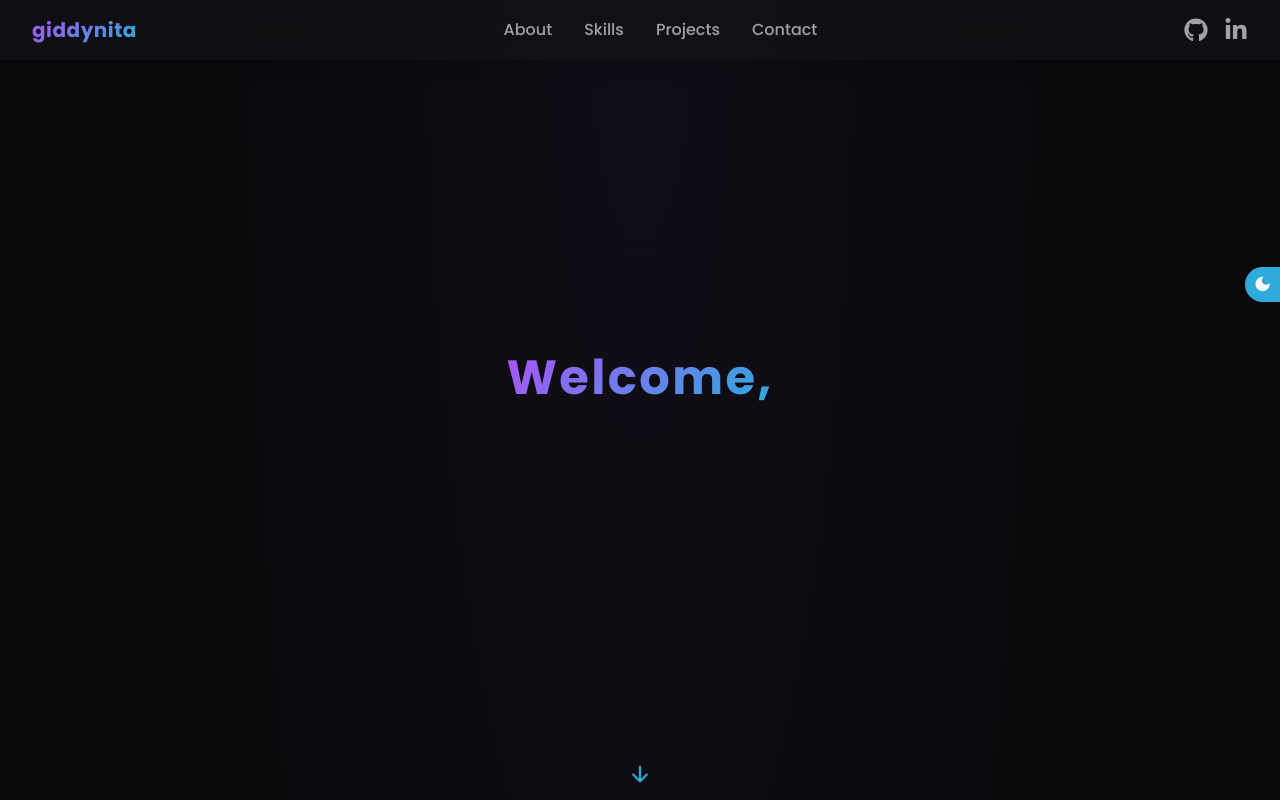
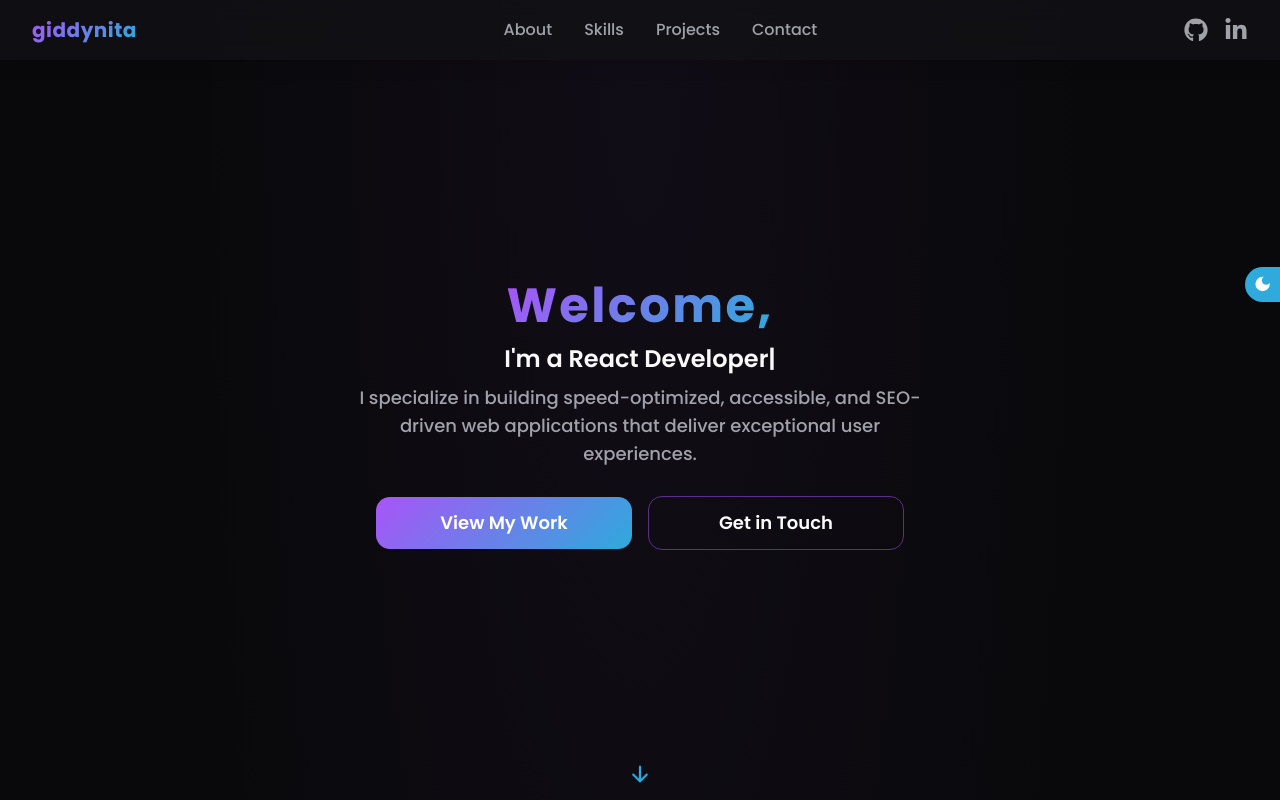
Before and after one commit to giddynita/my-portfolio, a React (Vite) app: page / in a window 1280 px wide. Shown: the top 800 px of the page. Built offline with nearby package versions, Linux system fonts and the light colour scheme; no server answers.

Commit message:
fix:make hero data local

```diff
--- a/src/components/hero/Hero.jsx
+++ b/src/components/hero/Hero.jsx
@@ -4,10 +4,10 @@ import LazyLoad from 'react-lazyload'
 import { TypeAnimation } from 'react-type-animation'
 import GradientButton from '../global/GradientButton'
 import OutlineButton from '../global/OutlineButton'
-import { useHeroContent } from '../../hooks'
+import { heroData } from '../../data'
 
 const Hero = () => {
-  const { data: hero, isLoading } = useHeroContent()
+  const { name, profession, intro } = heroData
 
   return (
     <section
@@ -17,10 +17,9 @@ const Hero = () => {
       <h2 className="text-3xl md:text-5xl font-bold tracking-wider gradient-text">
         Welcome,
       </h2>
-      {!isLoading && (
       <LazyLoad>
         <TypeAnimation
-            sequence={[hero?.name, 100, hero?.profession, 100]}
+          sequence={[name, 100, profession, 100]}
           wrapper="p"
           speed={{ type: 'keyStrokeDelayInMs', value: 100 }}
           deletionSpeed={{ type: 'keyStrokeDelayInMs', value: 200 }}
@@ -34,25 +33,17 @@ const Hero = () => {
           repeat={5}
         />
       </LazyLoad>
-      )}
-      {isLoading ? (
-        <p className="max-w-xl py-12" />
-      ) : (
       <p className="font-medium text-center text-sm sm:text-lg text-muted-foreground max-w-xl">
-          {hero?.intro}
+        {intro}
       </p>
-      )}
-
-      {hero?.projectBtn && hero?.aboutBtn && (
       <div className="flex flex-col sm:flex-row gap-4 items-center my-6">
         <AnchorLink href="#projects" className="w-64">
-            <GradientButton text={hero?.projectBtn} type="button" />
+          <GradientButton text="View My Work" type="button" />
         </AnchorLink>
         <AnchorLink href="#contact" className="w-64">
-            <OutlineButton text={hero?.aboutBtn} type="button" />
+          <OutlineButton text="Get in Touch" type="button" />
         </AnchorLink>
       </div>
-      )}
 
       <AnchorLink href="#about">
         <span className="sr-only">about</span>
--- a/src/data.jsx
+++ b/src/data.jsx
@@ -16,6 +16,13 @@ export const filteredNavlinks = [
   { section: 'projects', href: '#projects' },
   { section: 'contact', href: '#contact' },
 ]
+
+export const heroData = {
+  name: "I'm Gideon Onita",
+  profession: "I'm a React Developer",
+  intro:
+    'I specialize in building speed-optimized, accessible, and SEO-driven web applications that deliver exceptional user experiences.',
+}
 
 export const socials = [
   {
--- a/src/hooks.js
+++ b/src/hooks.js
@@ -1,18 +1,6 @@
 import { useQuery } from '@tanstack/react-query'
 import { client } from './contentful'
 
-export const useHeroContent = () => {
-  const fetchedHero = async () => {
-    const content = await client.getEntries({ content_type: 'portfolioHero' })
-    return content.items[0].fields
-  }
-  const queryData = useQuery({
-    queryKey: ['portfolio-hero'],
-    queryFn: fetchedHero,
-  })
-
-  return queryData
-}
 export const useAboutContent = () => {
   const fetchedAbout = async () => {
     const content = await client.getEntries({ content_type: 'portfolioAbout' })
```
Lines whose indentation alone changed are shown as unchanged.
